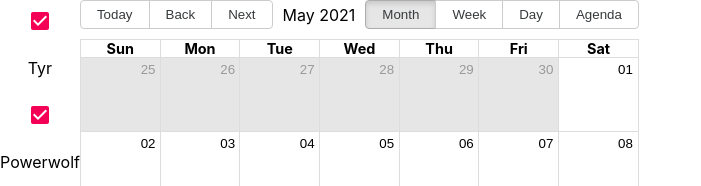
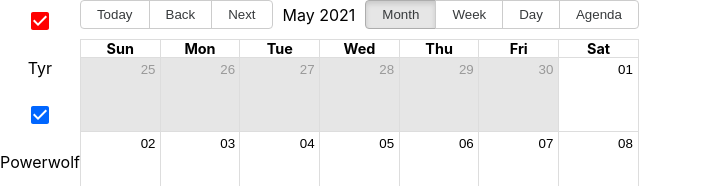
Before and after one commit to SheaMeyers/performer-calendar-app, a React (Create React App) app: page / in a window 1280 px wide. Shown: the top 186 px of the page, without its empty margins (0-701 px from the left). Built offline with nearby package versions, Linux system fonts and the light colour scheme.

Commit message:
Set color checkbox for each band

```diff
--- a/src/Band.tsx
+++ b/src/Band.tsx
@@ -5,6 +5,7 @@ import { useDispatch } from "react-redux";
 
 interface BandProps {
     name: string;
+    color: string;
 }
 
 const Band = (props: BandProps) => {
@@ -26,7 +27,7 @@ const Band = (props: BandProps) => {
             <Checkbox
                 checked={checked}
                 onChange={handleChange}
-                inputProps={{ 'aria-label': 'secondary checkbox' }}
+                style={{color: `#${props.color}`}}
             />
             <p>{props.name}</p>
         </div>
--- a/src/BandsList.tsx
+++ b/src/BandsList.tsx
@@ -10,7 +10,7 @@ const BandsList = () => {
         <div className="Bands-List">
             {myBandsList.map(band => {
                 return (
-                    <Band name={band} />
+                    <Band name={band.name} color={band.color}/>
                 )
             })}
         </div>
--- a/src/BandsReduxStore.tsx
+++ b/src/BandsReduxStore.tsx
@@ -6,7 +6,7 @@ export interface BandsState {
 }
 
 const initialState = {
-    bands: bandsList,
+    bands: bandsList.map(band => band.name),
 };
 
 export type Action = { type: "ADD_BAND"; payload: string } | { type: "REMOVE_BAND"; payload: string };
--- a/src/exampleBands.tsx
+++ b/src/exampleBands.tsx
@@ -1 +1 @@
-export default ['Tyr', 'Powerwolf']
+export default [{'name': 'Tyr', 'color': 'ff0000'}, {'name': 'Powerwolf', 'color': '0066ff'}]
```
